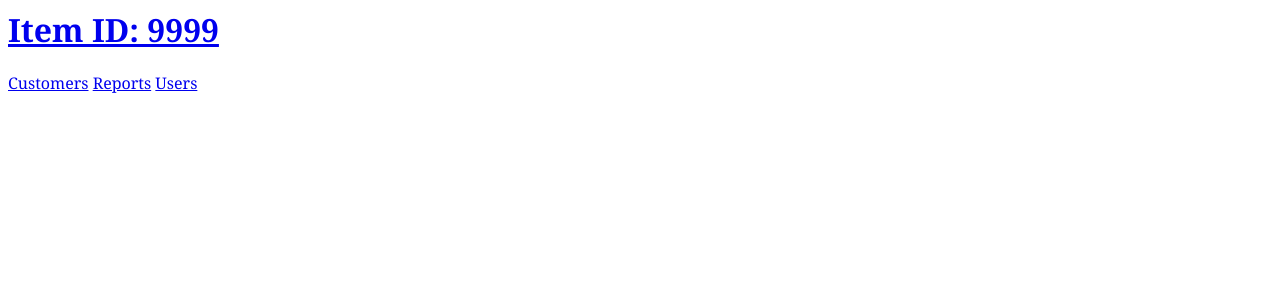
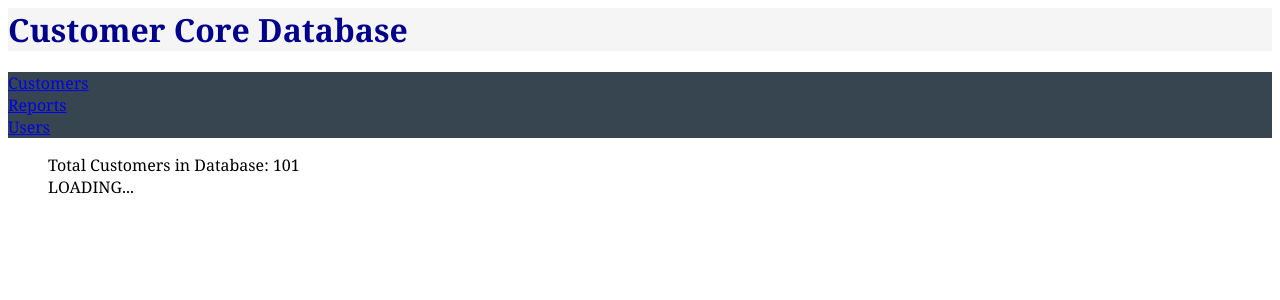
Before and after one commit to CharisGrubb/CustomerCoreDB, a FastAPI app: page / in a window 1280 px wide. Shown: the top 300 px of the page. Run offline with FastAPI, Linux system fonts and the light colour scheme; some libraries are stand-ins or nearby versions.

Commit message:
Adding structure to home page

```diff
--- a/CustomerCoreService/main.py
+++ b/CustomerCoreService/main.py
@@ -41,10 +41,10 @@ templates = Jinja2Templates(directory="templates")
 
 @app.get("/", response_class=HTMLResponse)
 async def read_item(request: Request):
-    print('Inside html call')
-    id = 9999
+    total_cust = 101
     return templates.TemplateResponse(
-        request=request, name="index.html", context={"id": id}
+        request=request, name="index.html", context={"total_cust_num": total_cust
+                                                    ,"total_cust_trend":"LOADING..."}
     )
 
 @app.get("/login", response_class=HTMLResponse)
--- a/CustomerCoreService/static/styles.css
+++ b/CustomerCoreService/static/styles.css
@@ -2,11 +2,18 @@ html{
     font-family: Georgia, serif;
 }
 
-h1 {
-    color:blue;
+#header {
+    color:darkblue;
+    background-color:whitesmoke;
+    text-align: left;
+    border-color: black;
+    border-width: 1px;
 }
+
 
 #menu{
     text-align: left;
+    background-color: #36454F;
+    color:whitesmoke;
 
 }
--- a/CustomerCoreService/templates/index.html
+++ b/CustomerCoreService/templates/index.html
@@ -19,8 +19,15 @@
   });
   </script>
 
-  <h1><a href="{{ url_for('read_item') }}">Item ID: {{ id }}</a></h1>
+  <div id="header"><h1>Customer Core Database</h1></div>
   <div id="menu"></div>
-
+  <div id="dashboard">
+    <div class="left_column">
+      <figure>
+        <figcaption>Total Customers in Database: {{total_cust_num}}</figcaption>
+        {{total_cust_trend}}
+      </figure>
+    </div>
+  </div>
 </body>
 </html>
--- a/CustomerCoreService/templates/menu.html
+++ b/CustomerCoreService/templates/menu.html
@@ -1,8 +1,8 @@
 <html>
 <body>
     <nav id="menu">
-        <a href="/customers/">Customers</a>
-        <a href="/reports/">Reports</a>
+        <a href="/customers/">Customers</a><br>
+        <a href="/reports/">Reports</a><br>
         <a href="/users/">Users</a>
     </nav>
 </body>
```
